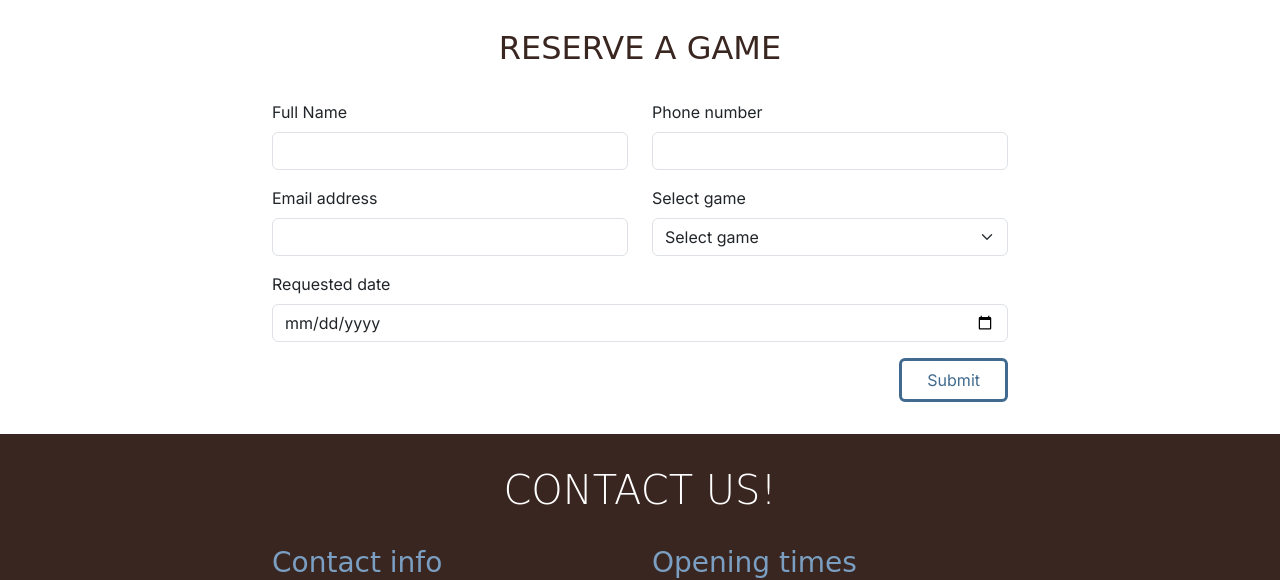
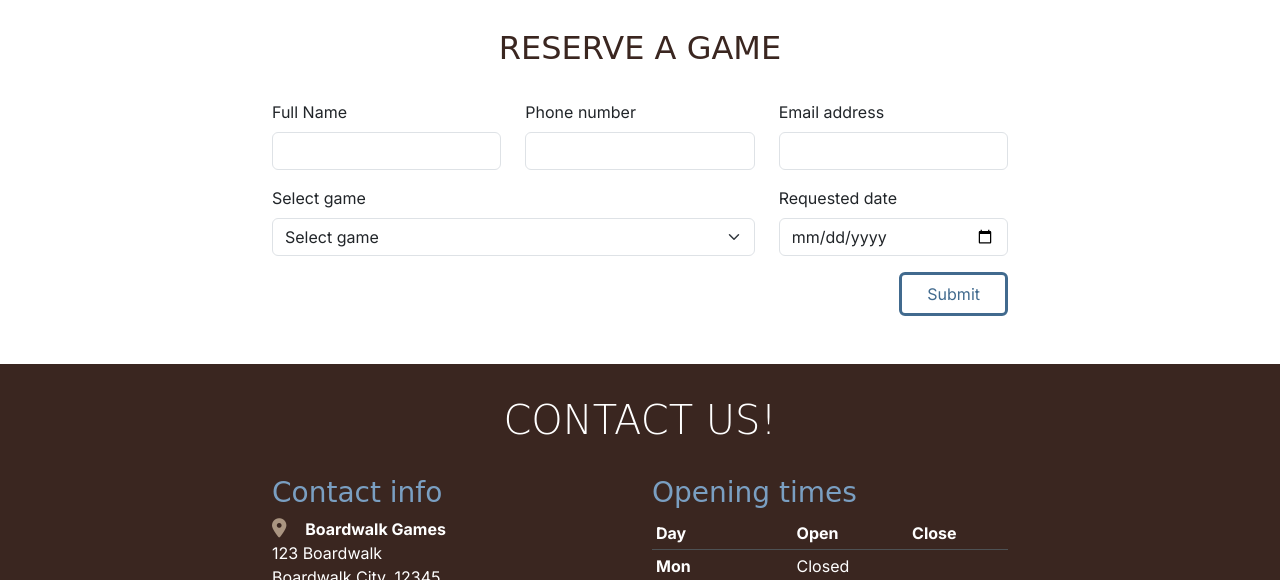
Before and after one commit to larevolucia/my-test-repository, a plain HTML site: page game-library.html in a window 1280 px wide. Shown: the part 1641-2221 px from the top of the page. Drawn offline with nearby package versions, Linux system fonts and the light colour scheme; a web font is replaced by a local one.

Commit message:
Adjusted reserve game form grid design for large screens

```diff
--- a/game-library.html
+++ b/game-library.html
@@ -353,7 +353,7 @@
             <h2 class="text-center">Reserve a game</h2>
             <form method="GET" action="success.html">
               <div class="row">
-                <div class="col-12 col-lg-6 mb-3">
+                <div class="col-12 col-lg-4 mb-3">
                   <label for="name" class="form-label">Full Name</label>
                   <input
                     class="form-control"
@@ -363,7 +363,7 @@
                     type="text"
                   />
                 </div>
-                <div class="col-12 col-lg-6 mb-3">
+                <div class="col-12 col-lg-4 mb-3">
                   <label for="phone" class="form-label">Phone number</label>
                   <input
                     class="form-control"
@@ -373,7 +373,7 @@
                     required
                   />
                 </div>
-                <div class="col-12 col-lg-6 mb-3">
+                <div class="col-12 col-lg-4 mb-3">
                   <label for="email" class="form-label">Email address</label>
                   <input
                     class="form-control"
@@ -383,7 +383,7 @@
                     type="email"
                   />
                 </div>
-                <div class="col-12 col-lg-6 mb-3">
+                <div class="col-12 col-lg-8 mb-3">
                   <label for="event-type" class="form-label">Select game</label>
                   <select
                     id="event-type"
@@ -404,7 +404,7 @@
                     <option value="cluedo">Cluedo</option>
                   </select>
                 </div>
-                <div class="col-12 mb-3">
+                <div class="col-12 col-lg-4 mb-3">
                   <label for="date" class="form-label">Requested date</label>
                   <input
                     class="form-control"
@@ -416,8 +416,7 @@
                   />
                 </div>
               </div>
-              <div class="d-grid justify-content-end">
-
+              <div class="d-grid justify-content-end mb-3">
                   <button type="submit" class="btn custom-button-outline">
                       Submit
                     </button>
```
